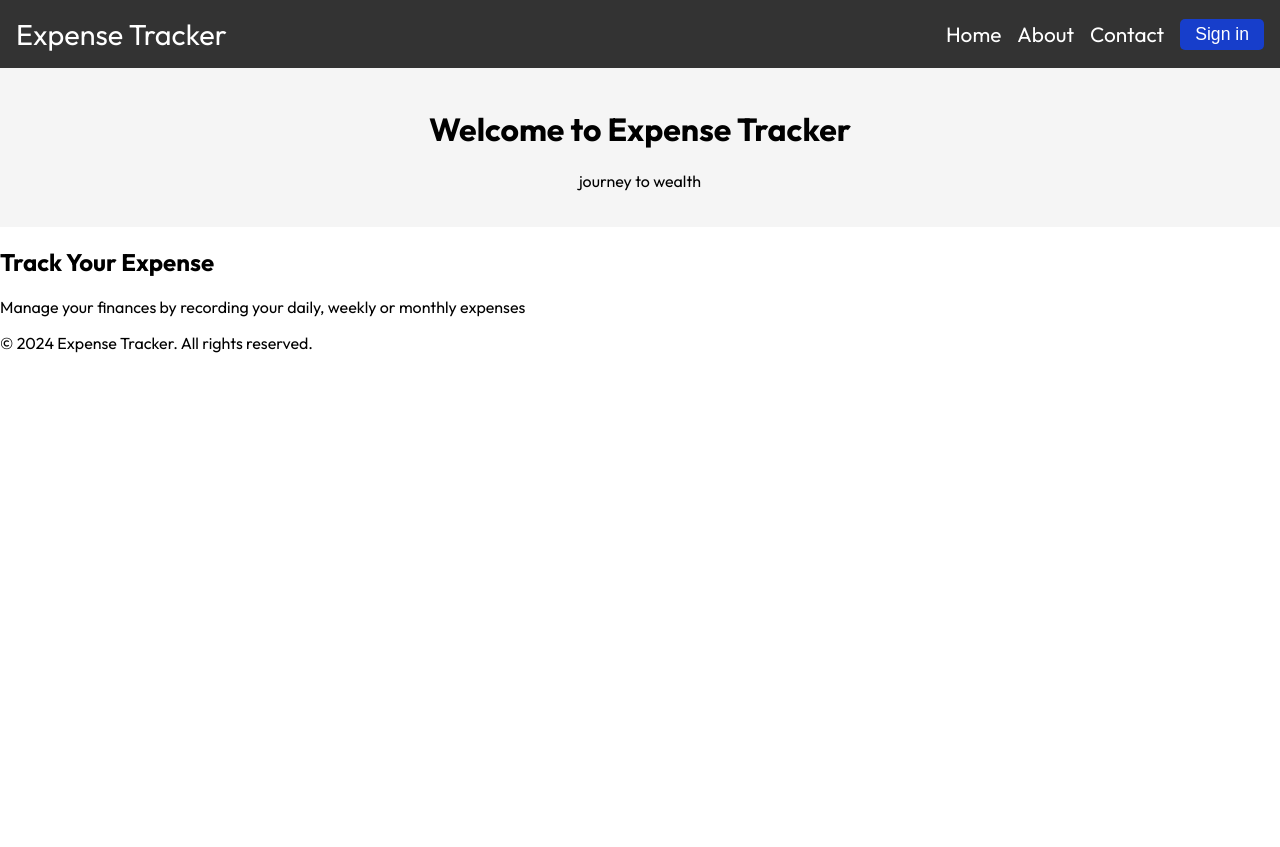
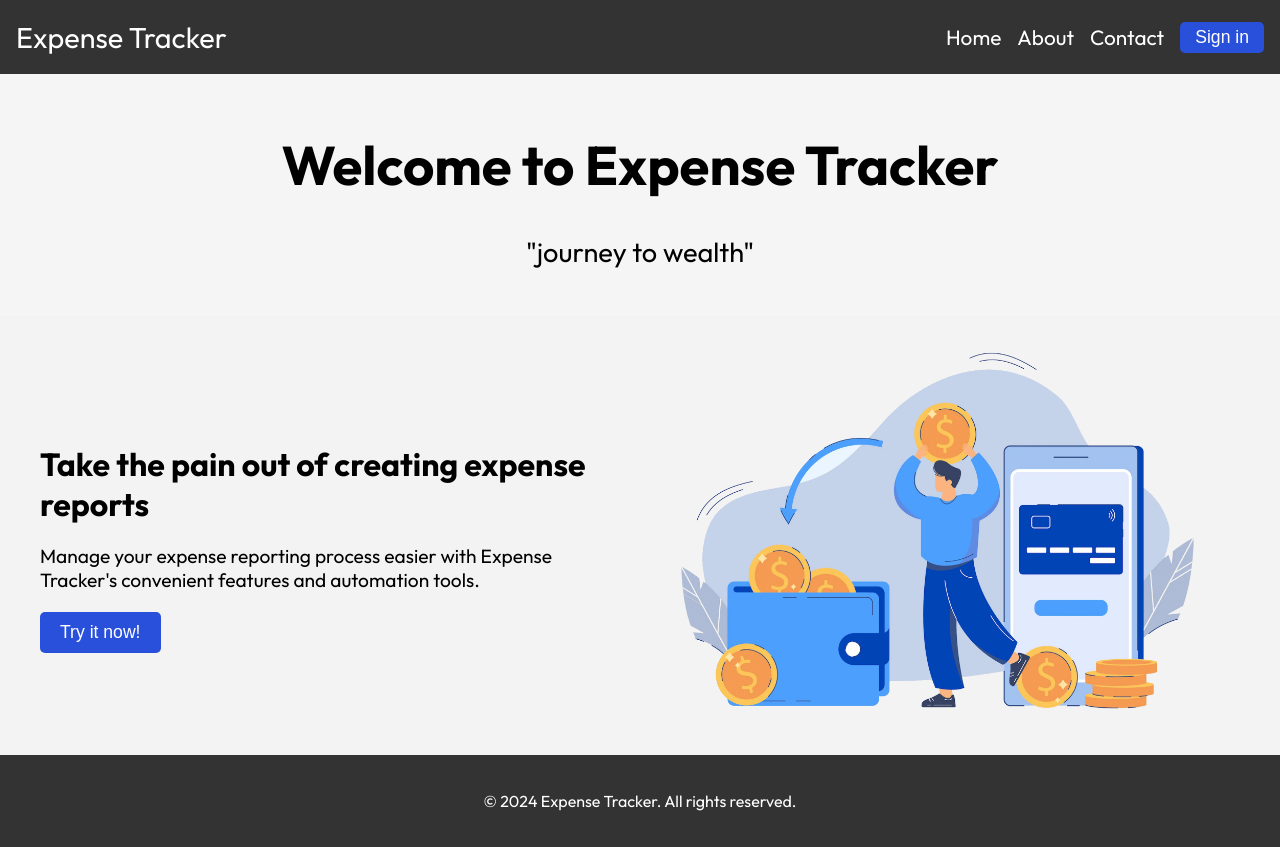
Before and after one commit to Kantisaranucheep/Expense_tracker, a React (Create React App) app in the folder frontend/: page / in a window 1280 px wide. Before the commit the page ends 800 px from the top, so only its background shows below. Built offline with nearby package versions, Linux system fonts and the light colour scheme.

Commit message:
homepage

```diff
--- a/frontend/src/components/layout/Footer.jsx
+++ b/frontend/src/components/layout/Footer.jsx
@@ -2,7 +2,7 @@ import React from "react";
 
 function Footer(){
     return (
-        <footer>
+        <footer style={{textAlign: "center", backgroundColor: "#333", padding: "20px", color: "white"}}>
             <p>&copy; 2024 Expense Tracker. All rights reserved.</p>
         </footer>
     )
--- a/frontend/src/components/layout/Header.jsx
+++ b/frontend/src/components/layout/Header.jsx
@@ -2,9 +2,9 @@ import React from "react";
 
 function Header() {
     return (
-        <header style={{textAlign: "center", padding: "20px", backgroundColor: "#f5f5f5"}}>
+        <header style={{textAlign: "center", padding: "20px", backgroundColor: "#f5f5f5", fontSize: "1.7rem"}}>
             <h1>Welcome to Expense Tracker</h1>
-            <p>journey to wealth</p>
+            <p>"journey to wealth"</p>
         </header>
     )
 }
--- a/frontend/src/pages/HomePage.jsx
+++ b/frontend/src/pages/HomePage.jsx
@@ -2,20 +2,26 @@ import React from "react";
 import Header from "../components/layout/Header";
 import Navbar from "../components/layout/Navbar";
 import Footer from "../components/layout/Footer";
+import "../styles/pages/HomePage.css";
 
-function Homepage(){
+function Homepage() {
     return (
         <div>
-            <Navbar/>
-            <Header/>
+            <Navbar />
+            <Header />
             <main>
-                <h2>Track Your Expense</h2>
-                <p>Manage your finances by recording your daily, weekly or monthly expenses</p>
+                <div className="content">
+                    <div className="text-content">
+                        <h2>Take the pain out of creating expense reports</h2>
+                        <p>Manage your expense reporting process easier with Expense Tracker's convenient features and automation tools.</p>
+                        <button>Try it now!</button>
+                    </div>
+                    <img src="/assets/images/homepage-pic1.png" alt="Expense Tracker Preview" className="main-image" />
+                </div>
             </main>
-            <Footer/>
+            <Footer />
         </div>
-    )
+    );
 }
 
-
 export default Homepage;
--- a/frontend/src/styles/components/Navbar.css
+++ b/frontend/src/styles/components/Navbar.css
@@ -4,7 +4,7 @@
     justify-content: space-between;
     color: white;
     align-items:center ;
-    padding: 1rem 1rem;
+    padding: 1.2rem 1rem;
 }
 
 .homepage-navbar .Expense-Tracker{
@@ -27,7 +27,7 @@
 }
 
 .homepage-navbar .Signin-Button {
-    background-color: rgb(23, 62, 203);
+    background-color: rgb(41, 80, 218);
     padding: 5px 15px;
     border-radius: 5px;
     border: 0px;
--- /dev/null
+++ b/frontend/src/styles/pages/HomePage.css
@@ -0,0 +1,43 @@
+main {
+    padding: 20px 40px;
+    background-color: #f3f3f3;
+}
+
+main .content {
+    display: flex;
+    align-items: center;
+    justify-content: space-between;
+    gap: 20px;
+}
+
+main .text-content {
+    flex: 1;
+    text-align: left;
+}
+
+main .text-content h2 {
+    font-size: 2rem;
+    margin-bottom: 20px;
+}
+
+main .text-content p {
+    font-size: 1.2rem;
+    margin-bottom: 20px;
+}
+
+main button {
+    background-color: rgb(41, 80, 218);
+    padding: 10px 20px;
+    border-radius: 5px;
+    border: none;
+    color: white;
+    font-size: 1.1rem;
+    cursor: pointer;
+}
+
+main .main-image {
+    flex-shrink: 0;
+    max-width: 50%;
+    height: auto;
+    object-fit: cover;
+}
```
Also changed, not shown: frontend/public/assets/images/home-expense-tracker1.png (added), frontend/public/assets/images/homepage-pic1.png (added).
